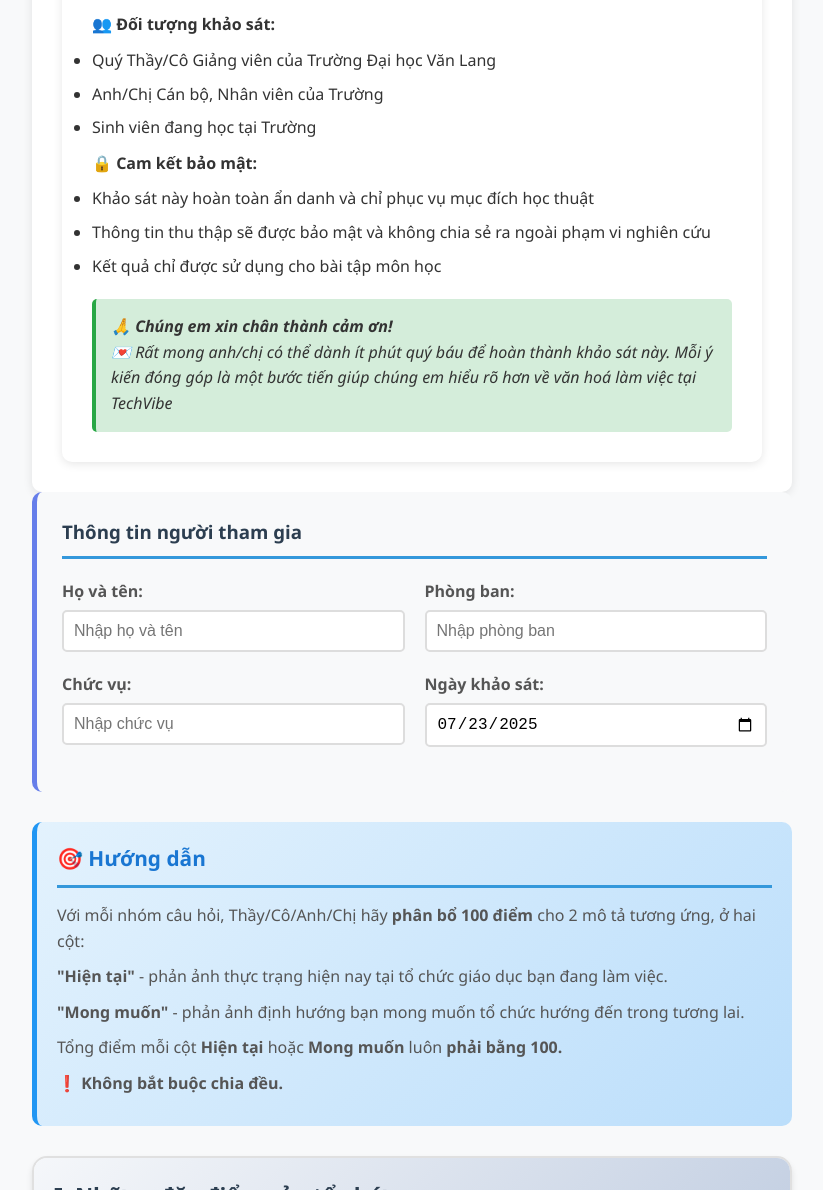
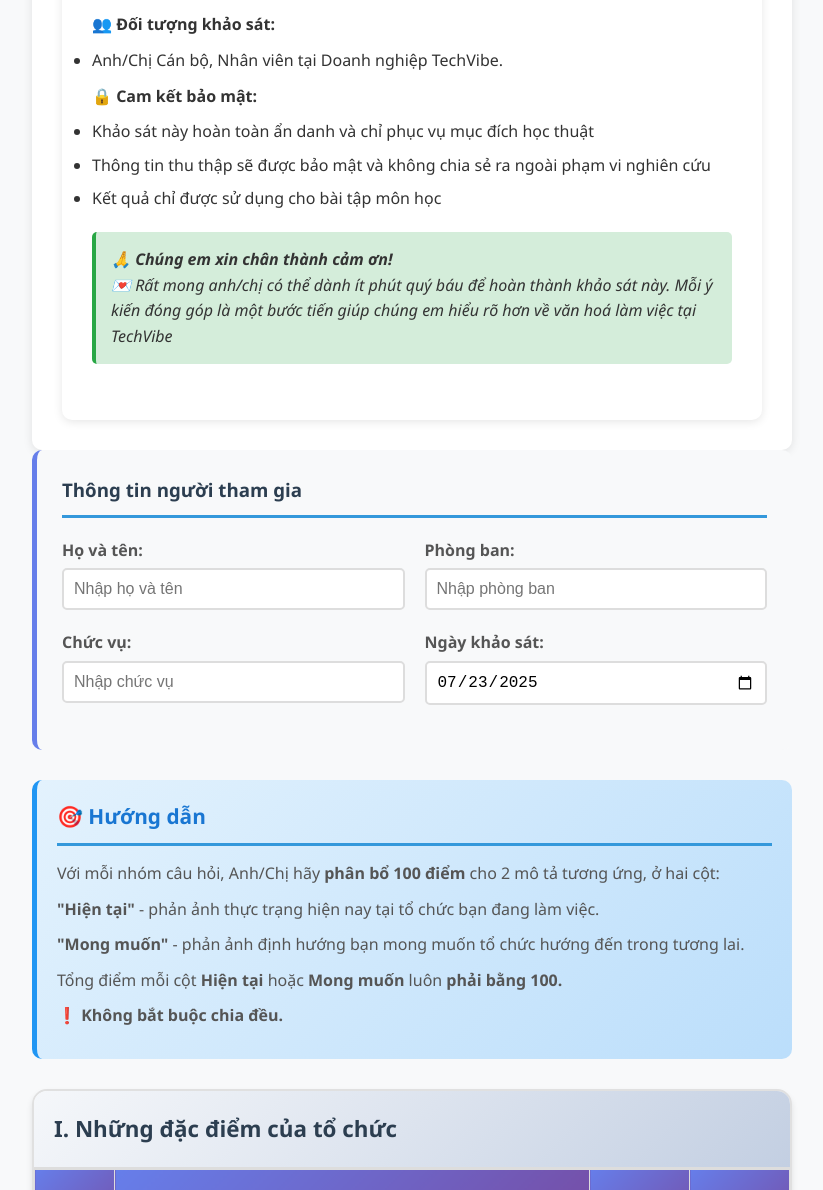
Before and after one commit to TKayyyy/Website, a plain HTML site: page index.html in a window 1280 px wide. Shown: the part 615-1805 px from the top of the page, without its empty margins (228-1051 px from the left). Drawn offline with Linux system fonts and the light colour scheme.

Commit message:
Update index.html

```diff
--- a/index.html
+++ b/index.html
@@ -570,9 +570,7 @@
 
             <p><strong>👥 Đối tượng khảo sát:</strong></p>
             <ul>
-                <li>Quý Thầy/Cô Giảng viên của Trường Đại học Văn Lang</li>
-                <li>Anh/Chị Cán bộ, Nhân viên của Trường</li>
-                <li>Sinh viên đang học tại Trường</li>
+                <li>Anh/Chị Cán bộ, Nhân viên tại Doanh nghiệp TechVibe.</li>
             </ul>
 
             <p><strong>🔒 Cam kết bảo mật:</strong></p>
@@ -616,8 +614,8 @@
 
             <div class="instructions">
                 <h3>🎯 Hướng dẫn </h3>
-                <p>Với mỗi nhóm câu hỏi, Thầy/Cô/Anh/Chị hãy <strong>phân bổ 100 điểm</strong> cho 2 mô tả tương ứng, ở hai cột: </p>
-                <p> <strong>"Hiện tại"</strong> - phản ảnh thực trạng hiện nay tại tổ chức giáo dục bạn đang làm việc.</p>
+                <p>Với mỗi nhóm câu hỏi, Anh/Chị hãy <strong>phân bổ 100 điểm</strong> cho 2 mô tả tương ứng, ở hai cột: </p>
+                <p> <strong>"Hiện tại"</strong> - phản ảnh thực trạng hiện nay tại tổ chức bạn đang làm việc.</p>
                 <p><strong>"Mong muốn"</strong> - phản ảnh định hướng bạn mong muốn tổ chức hướng đến trong tương lai.</p>
                 <p>Tổng điểm mỗi cột <strong>Hiện tại</strong> hoặc <strong>Mong muốn</strong> luôn <strong>phải bằng 100.</strong></p>
                 <p> <strong>❗ Không bắt buộc chia đều.</strong></p>
```
